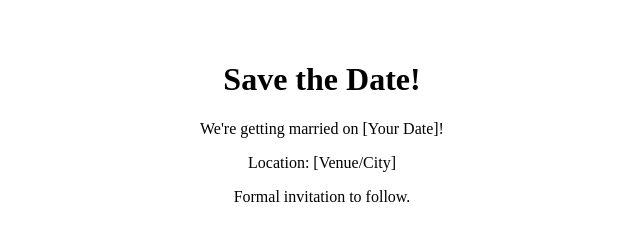
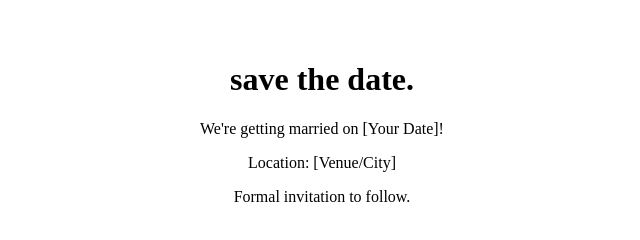
Before and after one commit to JimmyTwoScones/wedding, a plain HTML site: page index.html in a window 1280 px wide. Shown: the full height of the page, 318-958 px from the left. Drawn offline with Linux system fonts and the light colour scheme.

Commit message:
Update index.html

```diff
--- a/index.html
+++ b/index.html
@@ -10,7 +10,7 @@
   <title>Save the Date</title>
 </head>
 <body>
-  <h1 class="eb-garamond-500">Save the Date!</h1>
+  <h1 class="eb-garamond-500">save the date.</h1>
   <p>We're getting married on [Your Date]!</p>
   <p>Location: [Venue/City]</p>
   <p>Formal invitation to follow.</p>
```
